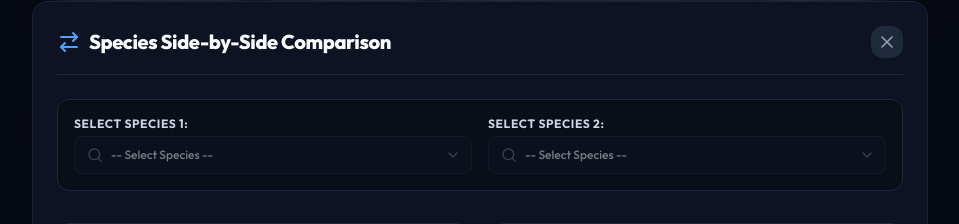
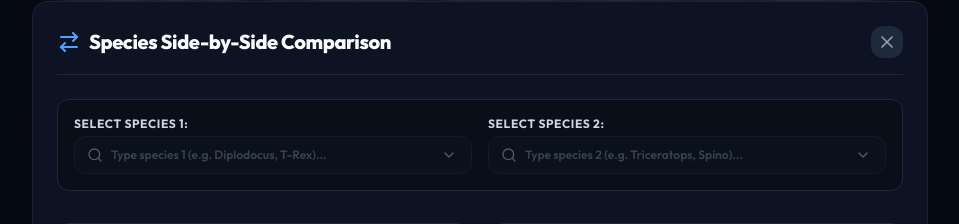
Before and after one commit to VatsalRaj481/Prehistorica, a React (Vite) app in the folder frontend/: page / in a window 1280 px wide. Both pictures are taken after a click on the button "COMPARE". Shown: the part 235-459 px from the top of the page, without its empty margins (160-1119 px from the left). Built offline with nearby package versions, Linux system fonts and the light colour scheme; no server answers.

Commit message:
feat(ui): visible type-to-search species input and universal imperial dimensions in feet

```diff
--- a/frontend/src/components/CompareModal.tsx
+++ b/frontend/src/components/CompareModal.tsx
@@ -3,6 +3,7 @@ import { motion, AnimatePresence, useReducedMotion } from 'framer-motion';
 import { Species, fetchSpeciesCompare, fetchSpecies } from '../services/api.js';
 import { X, ArrowRightLeft, Scale, Calendar, Dna, MapPin, Search, ChevronDown, Check } from 'lucide-react';
 import { getSpeciesDisplayNames } from '../utils/formatSpeciesNames.js';
+import { formatFeet } from '../utils/formatDimensions.js';
 
 interface CompareModalProps {
   initialSpecies?: Species | null;
@@ -18,7 +19,7 @@ const formatClade = (cladeStr?: string | null) => {
   return cladeStr.replace(/_/g, ' ');
 };
 
-interface SpeciesComboboxProps {
+interface SpeciesSearchInputProps {
   label: string;
   selectedSpecies: Species | null;
   onSelect: (id: number) => void;
@@ -27,16 +28,17 @@ interface SpeciesComboboxProps {
   disabled?: boolean;
 }
 
-function SpeciesCombobox({
+function SpeciesSearchInput({
   label,
   selectedSpecies,
   onSelect,
   availableList,
-  placeholder = 'Type to search species...',
+  placeholder = 'Type species name, clade, or period...',
   disabled = false,
-}: SpeciesComboboxProps) {
+}: SpeciesSearchInputProps) {
   const [isOpen, setIsOpen] = useState(false);
-  const [searchTerm, setSearchTerm] = useState('');
+  const [query, setQuery] = useState('');
+  const [isFocused, setIsFocused] = useState(false);
   const [highlightedIndex, setHighlightedIndex] = useState(0);
   const containerRef = useRef<HTMLDivElement>(null);
   const inputRef = useRef<HTMLInputElement>(null);
@@ -47,17 +49,18 @@ function SpeciesCombobox({
     function handleClickOutside(event: MouseEvent) {
       if (containerRef.current && !containerRef.current.contains(event.target as Node)) {
         setIsOpen(false);
-        setSearchTerm('');
+        setIsFocused(false);
+        setQuery('');
       }
     }
     document.addEventListener('mousedown', handleClickOutside);
     return () => document.removeEventListener('mousedown', handleClickOutside);
   }, []);
 
-  // Filter available species list based on search term
+  // Filter available species based on what the user types
   const filteredList = useMemo(() => {
-    if (!searchTerm.trim()) return availableList;
-    const term = searchTerm.toLowerCase().trim();
+    if (!query.trim()) return availableList;
+    const term = query.toLowerCase().trim();
     return availableList.filter((s) => {
       const nameMatch = s.name?.toLowerCase().includes(term);
       const sciMatch = s.scientificName?.toLowerCase().includes(term);
@@ -66,14 +69,14 @@ function SpeciesCombobox({
       const formationMatch = s.fossilFormation?.toLowerCase().includes(term);
       return nameMatch || sciMatch || cladeMatch || periodMatch || formationMatch;
     });
-  }, [availableList, searchTerm]);
+  }, [availableList, query]);
 
-  // Reset highlighted index when filter changes
+  // Reset highlight to first item when search query changes
   useEffect(() => {
     setHighlightedIndex(0);
   }, [filteredList]);
 
-  // Scroll active item into view
+  // Auto-scroll highlighted option into view
   useEffect(() => {
     if (isOpen && listRef.current) {
       const activeEl = listRef.current.children[highlightedIndex] as HTMLElement;
@@ -83,26 +86,19 @@ function SpeciesCombobox({
     }
   }, [highlightedIndex, isOpen]);
 
-  const handleOpen = () => {
-    if (disabled) return;
-    setIsOpen(true);
-    setSearchTerm('');
-    setTimeout(() => {
-      inputRef.current?.focus();
-    }, 50);
-  };
-
   const handleSelect = (species: Species) => {
     onSelect(species.id);
     setIsOpen(false);
-    setSearchTerm('');
+    setIsFocused(false);
+    setQuery('');
+    inputRef.current?.blur();
   };
 
-  const handleKeyDown = (e: React.KeyboardEvent) => {
+  const handleKeyDown = (e: React.KeyboardEvent<HTMLInputElement>) => {
     if (!isOpen) {
-      if (e.key === 'ArrowDown' || e.key === 'Enter' || e.key === ' ') {
+      if (e.key === 'ArrowDown' || e.key === 'Enter') {
         e.preventDefault();
-        handleOpen();
+        setIsOpen(true);
       }
       return;
     }
@@ -121,84 +117,110 @@ function SpeciesCombobox({
     } else if (e.key === 'Escape') {
       e.preventDefault();
       setIsOpen(false);
-      setSearchTerm('');
+      setIsFocused(false);
+      setQuery('');
+      inputRef.current?.blur();
     }
   };
 
-  const selectedDisplay = selectedSpecies
+  const displayInputValue = isFocused
+    ? query
+    : selectedSpecies
     ? `${selectedSpecies.name} (${formatClade(selectedSpecies.clade)} • ${selectedSpecies.timePeriod})`
-    : '-- Select Species --';
+    : '';
 
   return (
     <div ref={containerRef} className="space-y-1 relative w-full">
+      <div className="flex items-center justify-between">
         <label className="text-xs font-bold text-slate-300 uppercase tracking-wider block">
           {label}
         </label>
+        {selectedSpecies && !isFocused && (
+          <span className="text-[10px] text-blue-400 font-mono">Selected: {selectedSpecies.name}</span>
+        )}
+      </div>
 
-      {/* Combobox Trigger / Search Input */}
+      {/* Interactive Search Bar */}
       <div
-        onClick={() => !isOpen && handleOpen()}
         className={`relative flex items-center bg-slate-900 border ${
-          isOpen ? 'border-blue-500 ring-1 ring-blue-500' : 'border-slate-800 hover:border-slate-700'
-        } rounded-lg transition-all cursor-pointer ${disabled ? 'opacity-50 pointer-events-none' : ''}`}
+          isOpen || isFocused ? 'border-blue-500 ring-2 ring-blue-500/30' : 'border-slate-800 hover:border-slate-700'
+        } rounded-xl transition-all ${disabled ? 'opacity-50 pointer-events-none' : ''}`}
       >
-        <Search className="h-4 w-4 text-slate-500 ml-3 shrink-0" />
+        <Search className="h-4 w-4 text-slate-400 ml-3 shrink-0" />
 
-        {isOpen ? (
         <input
           ref={inputRef}
           type="text"
-            value={searchTerm}
-            onChange={(e) => setSearchTerm(e.target.value)}
+          value={displayInputValue}
+          onChange={(e) => {
+            setQuery(e.target.value);
+            if (!isOpen) setIsOpen(true);
+          }}
+          onFocus={() => {
+            setIsFocused(true);
+            setIsOpen(true);
+            setQuery('');
+          }}
           onKeyDown={handleKeyDown}
           placeholder={placeholder}
-            className="w-full py-2.5 px-2 bg-transparent text-xs font-medium text-slate-100 placeholder-slate-500 focus:outline-none"
+          disabled={disabled}
+          className="w-full py-2.5 px-2 bg-transparent text-xs font-semibold text-slate-100 placeholder-slate-500 focus:outline-none"
         />
-        ) : (
-          <div className="w-full py-2.5 px-2 text-xs font-medium text-slate-200 truncate select-none">
-            {selectedDisplay}
-          </div>
-        )}
 
         <div className="flex items-center gap-1 mr-2.5 shrink-0">
-          {isOpen && searchTerm && (
+          {isFocused && query && (
             <button
               type="button"
-              onClick={(e) => {
-                e.stopPropagation();
-                setSearchTerm('');
+              onClick={() => {
+                setQuery('');
                 inputRef.current?.focus();
               }}
-              className="p-1 text-slate-500 hover:text-slate-300 rounded hover:bg-slate-800 transition-colors"
+              className="p-1 text-slate-400 hover:text-slate-200 rounded-lg hover:bg-slate-800 transition-colors"
             >
               <X className="h-3.5 w-3.5" />
             </button>
           )}
+          <button
+            type="button"
+            onClick={() => {
+              if (isOpen) {
+                setIsOpen(false);
+                setIsFocused(false);
+                setQuery('');
+              } else {
+                inputRef.current?.focus();
+              }
+            }}
+            className="p-1 text-slate-400 hover:text-slate-200 rounded-lg hover:bg-slate-800 transition-colors"
+          >
             <ChevronDown
-            className={`h-4 w-4 text-slate-500 transition-transform duration-200 ${
-              isOpen ? 'rotate-180 text-blue-400' : ''
-            }`}
+              className={`h-4 w-4 transition-transform duration-200 ${isOpen ? 'rotate-180 text-blue-400' : ''}`}
             />
+          </button>
         </div>
       </div>
 
-      {/* Floating Dropdown Results */}
+      {/* Real-time Filtered Results Dropdown */}
       <AnimatePresence>
         {isOpen && (
           <motion.div
-            initial={{ opacity: 0, y: 4, scale: 0.98 }}
+            initial={{ opacity: 0, y: 4, scale: 0.99 }}
             animate={{ opacity: 1, y: 0, scale: 1 }}
-            exit={{ opacity: 0, y: 4, scale: 0.98 }}
-            transition={{ duration: 0.15 }}
-            className="absolute top-full left-0 right-0 mt-1.5 z-50 bg-slate-900 border border-slate-700/80 rounded-xl shadow-2xl overflow-hidden backdrop-blur-xl max-h-64 flex flex-col"
+            exit={{ opacity: 0, y: 4, scale: 0.99 }}
+            transition={{ duration: 0.12 }}
+            className="absolute top-full left-0 right-0 mt-1.5 z-50 bg-slate-900 border border-slate-700 rounded-xl shadow-2xl overflow-hidden backdrop-blur-xl max-h-64 flex flex-col"
           >
-            {/* Filter Count & Search Hints */}
-            <div className="px-3 py-1.5 bg-slate-950/80 border-b border-slate-800 text-[10px] font-semibold text-slate-400 flex justify-between items-center select-none">
+            {/* Live Filter Header */}
+            <div className="px-3 py-1.5 bg-slate-950/90 border-b border-slate-800 text-[10px] font-semibold text-slate-400 flex justify-between items-center select-none">
               <span>{filteredList.length} matching species</span>
-              {searchTerm && <span>Filter: "{searchTerm}"</span>}
+              {query ? (
+                <span className="text-amber-400">Typing: "{query}"</span>
+              ) : (
+                <span className="text-slate-500">Type to filter list</span>
+              )}
             </div>
 
-            {/* Scrollable List */}
+            {/* Scrollable List of Species */}
             <div ref={listRef} className="overflow-y-auto divide-y divide-slate-800/60 p-1">
               {filteredList.length > 0 ? (
                 filteredList.map((s, idx) => {
@@ -214,9 +236,9 @@ function SpeciesCombobox({
                       onMouseEnter={() => setHighlightedIndex(idx)}
                       className={`w-full text-left p-2.5 rounded-lg flex items-center gap-3 transition-colors cursor-pointer ${
                         isHighlighted
-                          ? 'bg-blue-600/20 text-white'
+                          ? 'bg-blue-600/25 text-white'
                           : isSelected
-                          ? 'bg-slate-800/60 text-slate-100'
+                          ? 'bg-slate-800/70 text-slate-100'
                           : 'hover:bg-slate-800/50 text-slate-200'
                       }`}
                     >
@@ -234,7 +256,7 @@ function SpeciesCombobox({
                         )}
                       </div>
 
-                      {/* Species Details */}
+                      {/* Species Name & Details */}
                       <div className="flex-grow min-w-0">
                         <div className="flex items-center gap-2 truncate">
                           <span className="text-xs font-bold uppercase truncate font-sans text-slate-100">
@@ -254,7 +276,7 @@ function SpeciesCombobox({
                 })
               ) : (
                 <div className="p-6 text-center text-slate-400 text-xs">
-                  No species matching "{searchTerm}"
+                  No species matching "<span className="text-slate-200 font-bold">{query}</span>"
                 </div>
               )}
             </div>
@@ -281,7 +303,6 @@ export default function CompareModal({ initialSpecies, isOpen, onClose }: Compar
   useEffect(() => {
     if (isOpen) {
       setLoading(true);
-      // Fetch full available encyclopedia species
       fetchSpecies({ limit: 1000 })
         .then((res: any) => {
           const rawList: Species[] = Array.isArray(res) ? res : res.data || [];
@@ -371,21 +392,21 @@ export default function CompareModal({ initialSpecies, isOpen, onClose }: Compar
 
             {/* Type-to-Search Combobox Pickers for Species #1 and Species #2 */}
             <div className="grid grid-cols-1 sm:grid-cols-2 gap-4 bg-slate-950/60 p-4 rounded-xl border border-slate-800 shadow-inner">
-              <SpeciesCombobox
+              <SpeciesSearchInput
                 label="Select Species 1:"
                 selectedSpecies={species1}
                 onSelect={handleSelectFirst}
                 availableList={availableList}
-                placeholder="Type to search species 1..."
+                placeholder="Type species 1 (e.g. Diplodocus, T-Rex)..."
                 disabled={loading}
               />
 
-              <SpeciesCombobox
+              <SpeciesSearchInput
                 label="Select Species 2:"
                 selectedSpecies={species2}
                 onSelect={handleSelectSecond}
                 availableList={availableList}
-                placeholder="Type to search species 2..."
+                placeholder="Type species 2 (e.g. Triceratops, Spino)..."
                 disabled={loading}
               />
             </div>
@@ -426,7 +447,7 @@ export default function CompareModal({ initialSpecies, isOpen, onClose }: Compar
                         <Scale className="h-3 w-3" /> Length
                       </span>
                       <span className="font-extrabold text-blue-400">
-                        {species1.lengthM ? `${species1.lengthM} m` : 'N/A'}
+                        {formatFeet(species1.lengthM)}
                       </span>
                     </div>
                     <div className="flex justify-between border-b border-slate-850 pb-1.5">
@@ -434,7 +455,7 @@ export default function CompareModal({ initialSpecies, isOpen, onClose }: Compar
                         <Scale className="h-3 w-3" /> Height
                       </span>
                       <span className="font-extrabold text-blue-400">
-                        {species1.heightM ? `${species1.heightM} m` : 'N/A'}
+                        {formatFeet(species1.heightM)}
                       </span>
                     </div>
                     <div className="flex justify-between border-b border-slate-850 pb-1.5">
@@ -505,7 +526,7 @@ export default function CompareModal({ initialSpecies, isOpen, onClose }: Compar
                         <Scale className="h-3 w-3" /> Length
                       </span>
                       <span className="font-extrabold text-blue-400">
-                        {species2.lengthM ? `${species2.lengthM} m` : 'N/A'}
+                        {formatFeet(species2.lengthM)}
                       </span>
                     </div>
                     <div className="flex justify-between border-b border-slate-850 pb-1.5">
@@ -513,7 +534,7 @@ export default function CompareModal({ initialSpecies, isOpen, onClose }: Compar
                         <Scale className="h-3 w-3" /> Height
                       </span>
                       <span className="font-extrabold text-blue-400">
-                        {species2.heightM ? `${species2.heightM} m` : 'N/A'}
+                        {formatFeet(species2.heightM)}
                       </span>
                     </div>
                     <div className="flex justify-between border-b border-slate-850 pb-1.5">
--- a/frontend/src/pages/Browse.tsx
+++ b/frontend/src/pages/Browse.tsx
@@ -5,6 +5,7 @@ import { fetchSpecies, Species } from '../services/api.js';
 import ThreeDFossilStarfield from '../components/ThreeDFossilStarfield.js';
 import { SlidersHorizontal, ArrowRight, Dna, Info, X, ChevronLeft, ChevronRight, Filter } from 'lucide-react';
 import { getSpeciesDisplayNames } from '../utils/formatSpeciesNames.js';
+import { formatFeet } from '../utils/formatDimensions.js';
 
 export default function Browse() {
   const [searchParams, setSearchParams] = useSearchParams();
@@ -712,7 +713,7 @@ export default function Browse() {
                           <span className="font-bold text-amber-400 shrink-0 uppercase text-[10px] tracking-wider">{species.clade || species.dietType}</span>
                           <span className="text-slate-600 font-bold shrink-0">|</span>
                           <span className="font-bold text-slate-300 truncate">
-                            {species.lengthM ? `${species.lengthM}m` : 'Unspecified'}
+                            {formatFeet(species.lengthM, 'Unspecified')}
                           </span>
                         </div>
                         <span className="flex items-center gap-1 group-hover:text-amber-400 transition-colors shrink-0 font-bold uppercase tracking-wider text-[10px]">
--- a/frontend/src/pages/Home.tsx
+++ b/frontend/src/pages/Home.tsx
@@ -5,6 +5,7 @@ import { fetchCreatureOfTheDay, fetchSpecies, Species } from '../services/api.js
 import ThreeDFossilStarfield from '../components/ThreeDFossilStarfield.js';
 import { Calendar, ArrowRight, Dna, Compass, ShieldAlert, Sparkles, FileText, Layers, Loader2 } from 'lucide-react';
 import { formatMass } from '../utils/formatMass.js';
+import { formatFeet } from '../utils/formatDimensions.js';
 import { getSpeciesDisplayNames } from '../utils/formatSpeciesNames.js';
 
 export default function Home() {
@@ -236,7 +237,7 @@ export default function Home() {
                             <span className="h-1.5 w-1.5 bg-amber-400 rounded-full shrink-0" /> Length
                           </div>
                           <div className="text-lg font-black text-slate-100">
-                            {creature.lengthM ? `${creature.lengthM}m` : 'N/A'}
+                            {formatFeet(creature.lengthM)}
                           </div>
                         </div>
 
@@ -245,7 +246,7 @@ export default function Home() {
                             <span className="h-1.5 w-1.5 bg-amber-400 rounded-full shrink-0" /> Height
                           </div>
                           <div className="text-lg font-black text-slate-100">
-                            {creature.heightM ? `${creature.heightM}m` : 'N/A'}
+                            {formatFeet(creature.heightM)}
                           </div>
                         </div>
 
--- a/frontend/src/pages/SpeciesDetail.tsx
+++ b/frontend/src/pages/SpeciesDetail.tsx
@@ -7,6 +7,7 @@ import ThreeDScaleViewer from '../components/ThreeDScaleViewer.js';
 import MediaGallery from '../components/MediaGallery.js';
 import { Calendar, Compass, ArrowLeft, Dna, FileText, Scale, BookOpen, AlertCircle, Bookmark, BookmarkCheck, ExternalLink, Globe, Zap, Layers } from 'lucide-react';
 import { getSpeciesDisplayNames } from '../utils/formatSpeciesNames.js';
+import { formatFeetLong } from '../utils/formatDimensions.js';
 
 export default function SpeciesDetail() {
   const { id } = useParams<{ id: string }>();
@@ -211,7 +212,7 @@ export default function SpeciesDetail() {
             <Scale className="h-3.5 w-3.5 text-amber-400" /> Total Length
           </span>
           <p className="text-3xl font-mono font-black text-amber-400">
-            {species.lengthM ? `${species.lengthM} Meters` : 'Unverified'}
+            {formatFeetLong(species.lengthM)}
           </p>
         </div>
 
@@ -220,7 +221,7 @@ export default function SpeciesDetail() {
             <Scale className="h-3.5 w-3.5 text-amber-400" /> Standing Height
           </span>
           <p className="text-3xl font-mono font-black text-amber-400">
-            {species.heightM ? `${species.heightM} Meters` : 'Unverified'}
+            {formatFeetLong(species.heightM)}
           </p>
         </div>
 
--- /dev/null
+++ b/frontend/src/utils/formatDimensions.ts
@@ -0,0 +1,23 @@
+/**
+ * Dimension formatting utilities for prehistoric species metrics (Length & Height).
+ * Converts metric (meters) to imperial (feet) across the application.
+ * 1 meter = 3.28084 feet.
+ */
+
+export function formatFeet(meters: number | null | undefined, fallback = 'N/A'): string {
+  if (meters == null || isNaN(meters) || meters <= 0) return fallback;
+  const feet = meters * 3.28084;
+  return `${feet.toFixed(1)} ft`;
+}
+
+export function formatFeetLong(meters: number | null | undefined, fallback = 'Unverified'): string {
+  if (meters == null || isNaN(meters) || meters <= 0) return fallback;
+  const feet = (meters * 3.28084).toFixed(1);
+  return `${feet} Feet`;
+}
+
+export function formatFeetWithMeters(meters: number | null | undefined, fallback = 'N/A'): string {
+  if (meters == null || isNaN(meters) || meters <= 0) return fallback;
+  const feet = (meters * 3.28084).toFixed(1);
+  return `${feet} ft (${meters} m)`;
+}
```
Also changed, not shown: frontend/src/components/SizeComparisonSilhouette.tsx (+4 -3 lines). Lines whose indentation alone changed are shown as unchanged.
